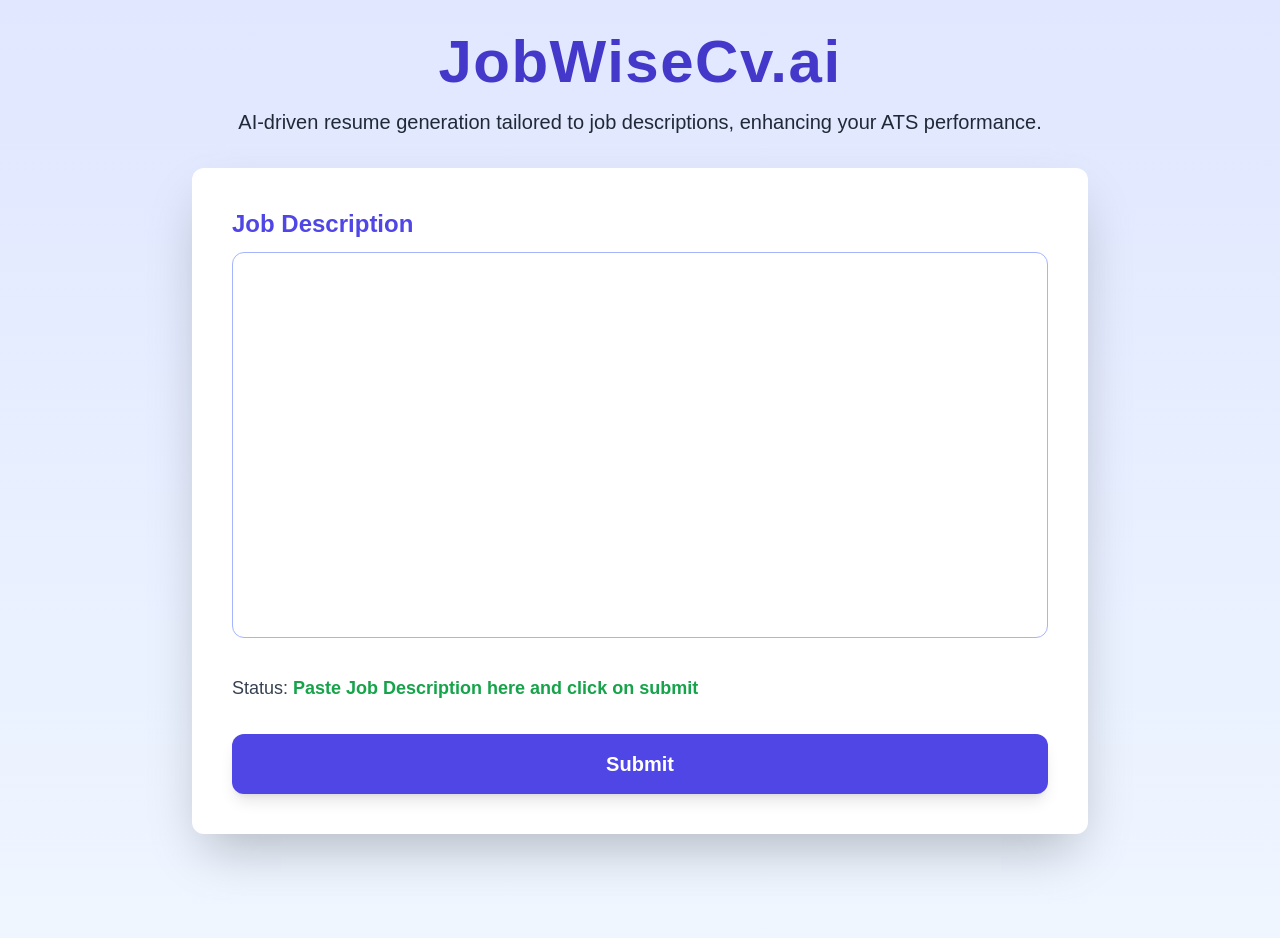
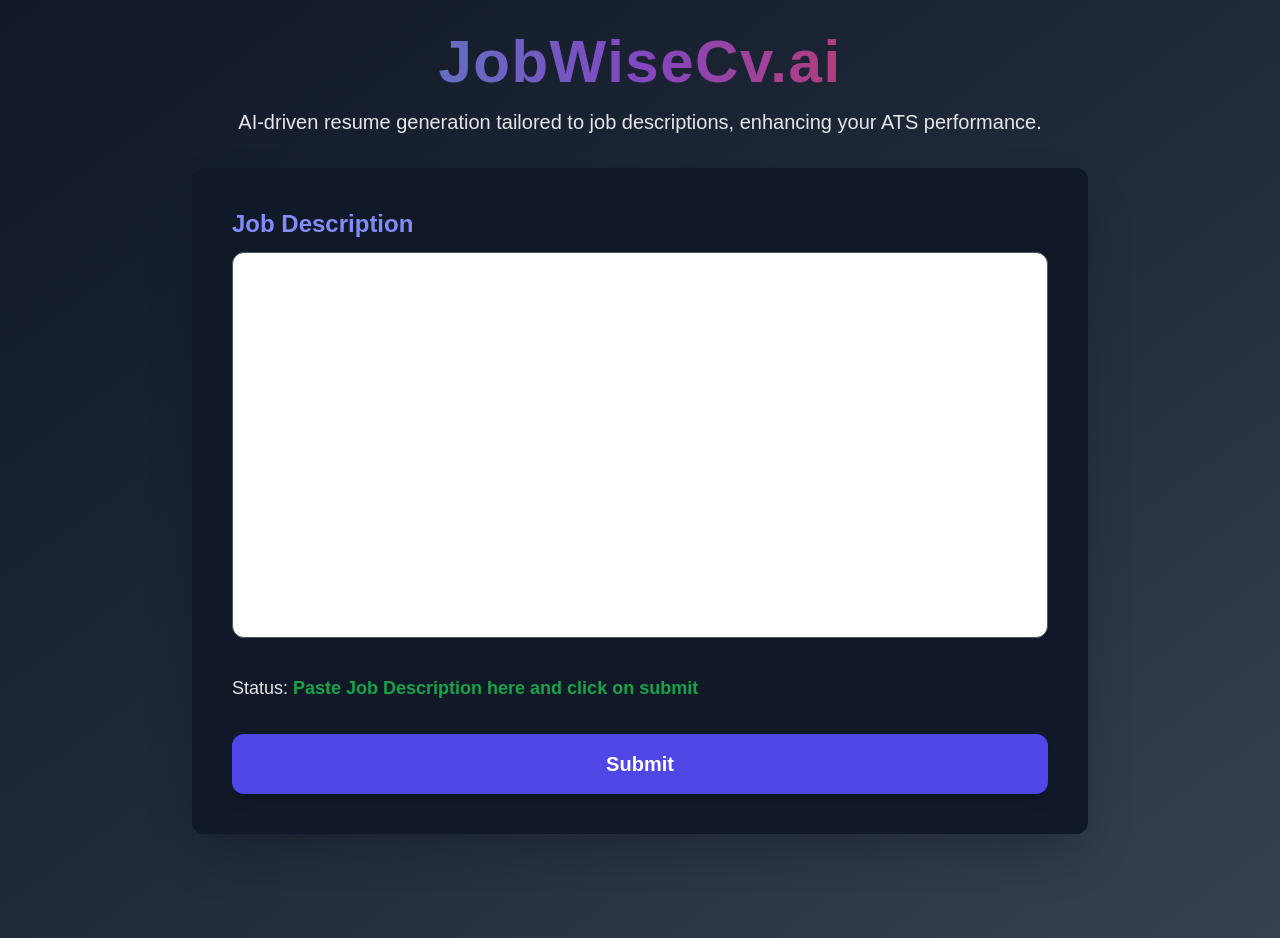
Before and after one commit to Shubham9528/JobWiseCv, a React (Create React App) app in the folder frontend/: page / in a window 1280 px wide. Built offline with nearby package versions, Linux system fonts and the light colour scheme.

Commit message:
Update(Tailwind css)

```diff
--- a/frontend/src/components/FileUpload.jsx
+++ b/frontend/src/components/FileUpload.jsx
@@ -48,23 +48,45 @@
     <>
       <label
         htmlFor="myfile"
-        className="block text-lg font-semibold text-indigo-600 mb-2"
+        className="block text-lg font-semibold text-indigo-400 mb-2"
       >
         Upload Resume
       </label>
+
+      {/* Warning Sign */}
+      <div className="flex items-center mb-4 text-yellow-600">
+        <svg
+          xmlns="http://www.w3.org/2000/svg"
+          className="w-5 h-5 mr-2"
+          viewBox="0 0 24 24"
+          fill="none"
+          stroke="currentColor"
+          strokeWidth="2"
+          strokeLinecap="round"
+          strokeLinejoin="round"
+        >
+          <path d="M12 9v2M12 15h.01M21 3L3 21" />
+        </svg>
+        <span className="text-sm font-medium">
+          Please upload a PDF file only.
+        </span>
+      </div>
+
       <input
         type="file"
         id="myfile"
         name="myfile"
-        className="block w-full text-base text-gray-700 border border-indigo-300 rounded-md p-3 mb-4 cursor-pointer focus:ring-2 focus:ring-indigo-500 focus:border-transparent outline-none transition-all"
+        className="block w-full text-base text-gray-100 border border-gray-600 rounded-md p-3 mb-4 cursor-pointer focus:ring-4 focus:ring-indigo-500 focus:border-transparent outline-none transition-all"
+        accept=".pdf"
         onChange={extractText}
       />
+
       <Link to={`/aiResume`}>
         <button
           onClick={sendTextToServer}
           className="w-full py-3 bg-indigo-600 text-white font-semibold text-lg rounded-md hover:bg-indigo-700 transition-all duration-300 ease-in-out"
         >
-          Upload File
+          Create Resume
         </button>
       </Link>
     </>
--- a/frontend/src/components/InputBox.jsx
+++ b/frontend/src/components/InputBox.jsx
@@ -25,7 +25,7 @@
         });
         setOutputValue(response.data); // Set the output with the response data
         setShowButton(!showButton);
-        setStatus("Success!!");
+        setStatus("These important keywords are extracted for your resume. Alternatively, create a resume using AI by clicking the upload button below.");
 
       } catch (error) {
         console.error("Error:", error);
@@ -45,18 +45,18 @@
   };
 
   return (
-    <div className="flex flex-col items-center p-8 bg-gradient-to-b from-indigo-100 to-blue-50 min-h-screen font-sans">
+    <div className="flex flex-col items-center p-8 bg-gradient-to-br from-gray-900 via-gray-800 to-gray-700 min-h-screen text-gray-100 font-sans">
     {/* Main Heading */}
-      <h1 className="text-6xl font-extrabold text-indigo-700 mb-4 tracking-wide animate-fadeIn">
+    <h1 className="text-6xl font-extrabold text-transparent bg-clip-text bg-gradient-to-r from-indigo-400 via-purple-500 to-pink-500 animate-pulse mb-4 tracking-wide">
       JobWiseCv.ai
     </h1>
-      <p className="text-xl text-gray-800 mb-8 max-w-4xl text-center animate-fadeIn delay-100">
+    <p className="text-xl text-gray-200 mb-8 max-w-4xl text-center animate-fadeIn delay-100">
       AI-driven resume generation tailored to job descriptions, enhancing your ATS performance.
     </p>
 
     {/* Form Container */}
     <form
-        className="bg-white shadow-2xl rounded-xl p-10 w-full max-w-4xl transform transition-all "
+      className="bg-gray-900 shadow-2xl rounded-xl p-10 w-full max-w-4xl transform transition-all"
       onSubmit={handleSubmit}
     >
       <div className="space-y-8">
@@ -64,14 +64,14 @@
         <div>
           <label
             htmlFor="inputBox"
-              className="block text-2xl font-semibold text-indigo-600 mb-3"
+            className="block text-2xl font-semibold text-indigo-400 mb-3"
           >
             Job Description
           </label>
           <textarea
             name="inputBox"
             rows="12"
-              className="w-full p-6 text-lg rounded-xl border border-indigo-300 focus:ring-4 focus:ring-indigo-500 focus:border-transparent outline-none resize-none transition-all"
+            className="w-full p-6 text-lg text-black rounded-xl border border-gray-600 focus:ring-4 focus:ring-indigo-500 focus:border-transparent outline-none resize-none transition-all"
             value={inputValue}
             onChange={handleInputChange}
             required
@@ -83,14 +83,14 @@
           <div>
             <label
               htmlFor="outputBox"
-                className="block text-2xl font-semibold text-indigo-600 mb-3"
+              className="block text-2xl font-semibold text-indigo-400 mb-3"
             >
               AI Generated Keywords
             </label>
             <textarea
               name="outputBox"
               rows="12"
-                className="w-full p-6 text-lg rounded-xl border border-gray-300 bg-gray-100 text-gray-700 outline-none cursor-not-allowed resize-none transition-colors"
+              className="w-full p-6 text-lg rounded-xl border border-gray-600 bg-gray-800 text-gray-100 outline-none cursor-not-allowed resize-none transition-colors"
               value={outputValue}
               readOnly
             />
@@ -99,7 +99,7 @@
       </div>
 
       {/* Status and Submit Button */}
-        <p className="mt-8 text-lg text-gray-700">
+      <p className="mt-8 text-lg text-gray-200">
         Status: <span className="font-semibold text-lg text-green-600">{status}</span>
       </p>
       <button
```
Lines whose indentation alone changed are shown as unchanged.
